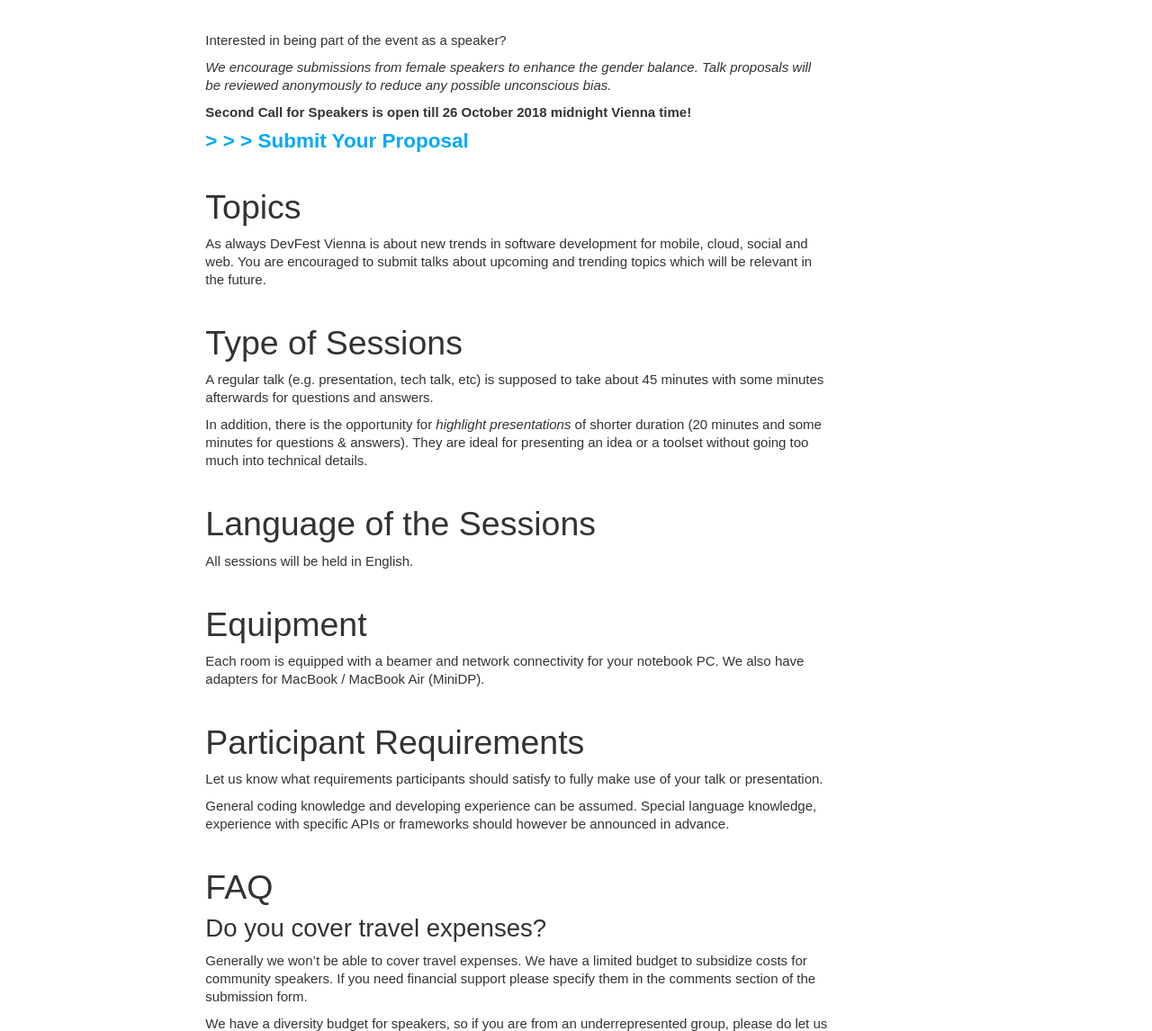
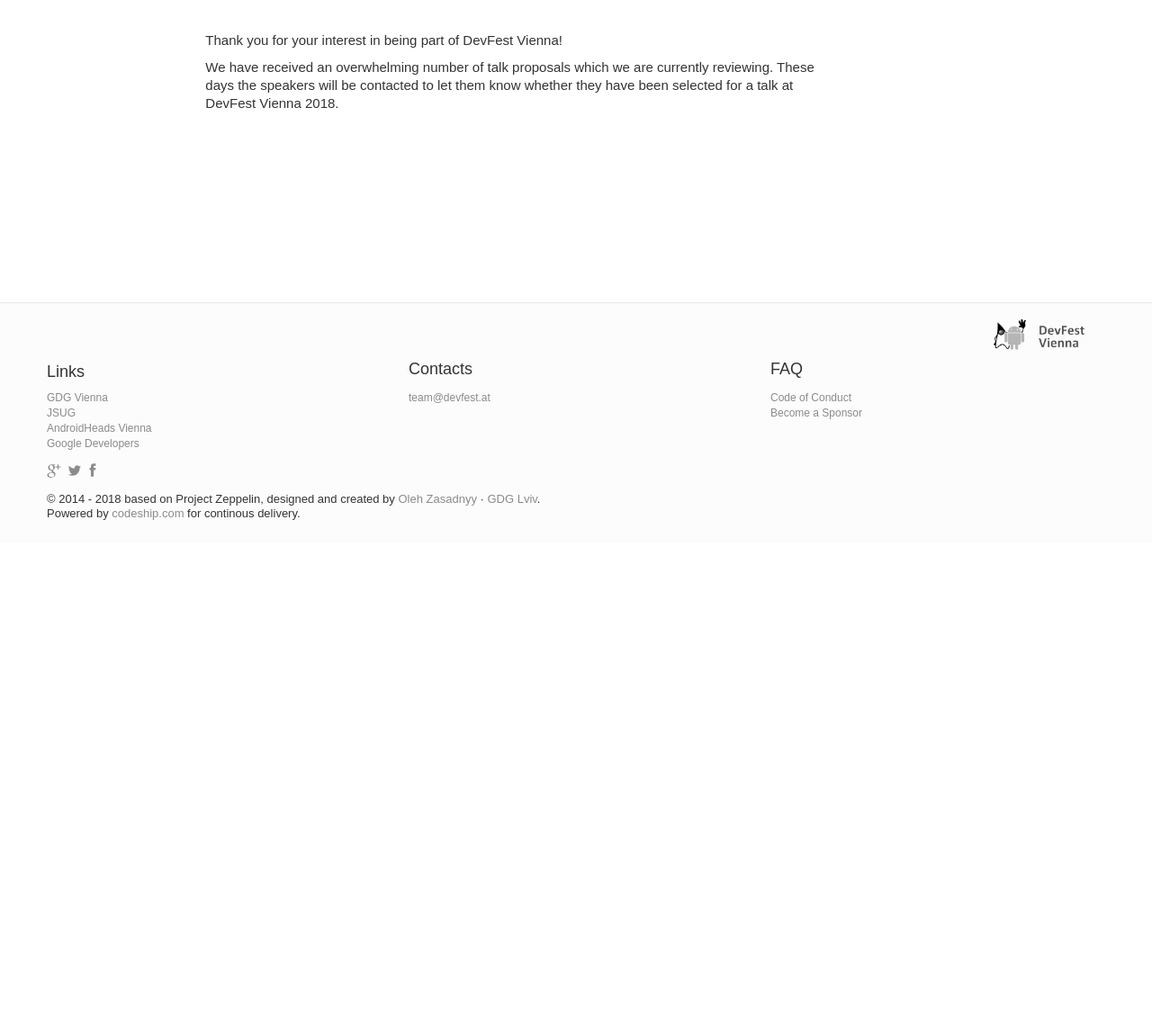
Before and after one commit to DevFestVienna/devfest-at-site, a Jekyll site: the page built from call.md, in a window 1280 px wide and 1400 px high, cut to the strip 254-1400 px from the top of the window. Shown: the whole strip at 90% size. Built offline with Jekyll 4.4.1, drawn with Linux system fonts in a browser that asks for light colours; comment, search, counter and statistics services are not loaded; some of the changed text lies outside the part shown.

Commit message:
Removed CfP

```diff
--- a/_includes/footer.html
+++ b/_includes/footer.html
@@ -62,7 +62,7 @@
 		<!-- Please don't delete this line-->
 		<div class="col-md-6">
 			<p class="copyright">
-				&copy; 2014 - 2017 based on Project Zeppelin, designed and created by <a href="https://plus.google.com/+OlehZasadnyy/about">Oleh Zasadnyy</a> &middot; <a href="http://lviv.gdg.org.ua" target="_blank">GDG Lviv</a>.
+				&copy; 2014 - 2018 based on Project Zeppelin, designed and created by <a href="https://plus.google.com/+OlehZasadnyy/about">Oleh Zasadnyy</a> &middot; <a href="http://lviv.gdg.org.ua" target="_blank">GDG Lviv</a>.
 				<br/>
 				Powered by <a href="https://codeship.com" target="_blank">codeship.com</a> for continous delivery.
 			</p>
--- a/_includes/hero.html
+++ b/_includes/hero.html
@@ -9,7 +9,6 @@
             <p>24 - 25 November 2018</p>
             <p>TU Wien</p>
 
-            <p><a href="/call" role="button" style="width:360px;" class="btn btn-lg btn-primary waves-effect waves-button waves-light waves-float"> Propose Talk </a></p>
             <p><a href="https://devfest-vienna-2018.eventbrite.com/" target="_blank" role="button" style="width:360px;" class="btn btn-lg btn-primary waves-effect waves-button waves-light waves-float"> Register </a></p>
             <p><em>Powered By</em> <a href="https://bitmovin.com/" target="_blank">
                 <img src="{{ site.baseurl }}/img/sponsors/logo-bitmovin.png" style="width: 200px;" alt="Bitmovin">
--- a/_includes/navigation.html
+++ b/_includes/navigation.html
@@ -14,8 +14,10 @@
             <li><a {% if page.permalink == '/schedule/' %} class="current" {% endif %} href="{{ site.baseurl }}/schedule/">Schedule</a>
             </li>
 -->
+<!--
             <li><a {% if page.permalink == '/call/' %} class="current" {% endif %} href="{{ site.baseurl }}/call/">Call</a>
             </li>
+-->
 <!--
             <li><a {% if page.permalink == '/sponsor/' %} class="current" {% endif %} href="{{ site.baseurl }}/sponsor/">Sponsorship</a>
             </li>
--- a/call.md
+++ b/call.md
@@ -5,6 +5,12 @@
 isStaticPost: true
 ---
 
+Thank you for your interest in being part of DevFest Vienna!
+
+We have received an overwhelming number of talk proposals which we are currently reviewing.
+These days the speakers will be contacted to let them know whether they have been selected for a talk at DevFest Vienna 2018.
+
+{% comment %}
 Interested in being part of the event as a speaker?
 
 _We encourage submissions from female speakers to enhance the gender balance.
@@ -59,4 +65,6 @@
 
 We have a diversity budget for speakers, so if you are from an underrepresented group, please do let us know and we will do everything we can to help!
 
+{% endcomment %}
+
 <img class="img-responsive feature-image" src="{{ site.baseurl }}/img/posts/call.jpg" style="display:none">
```
